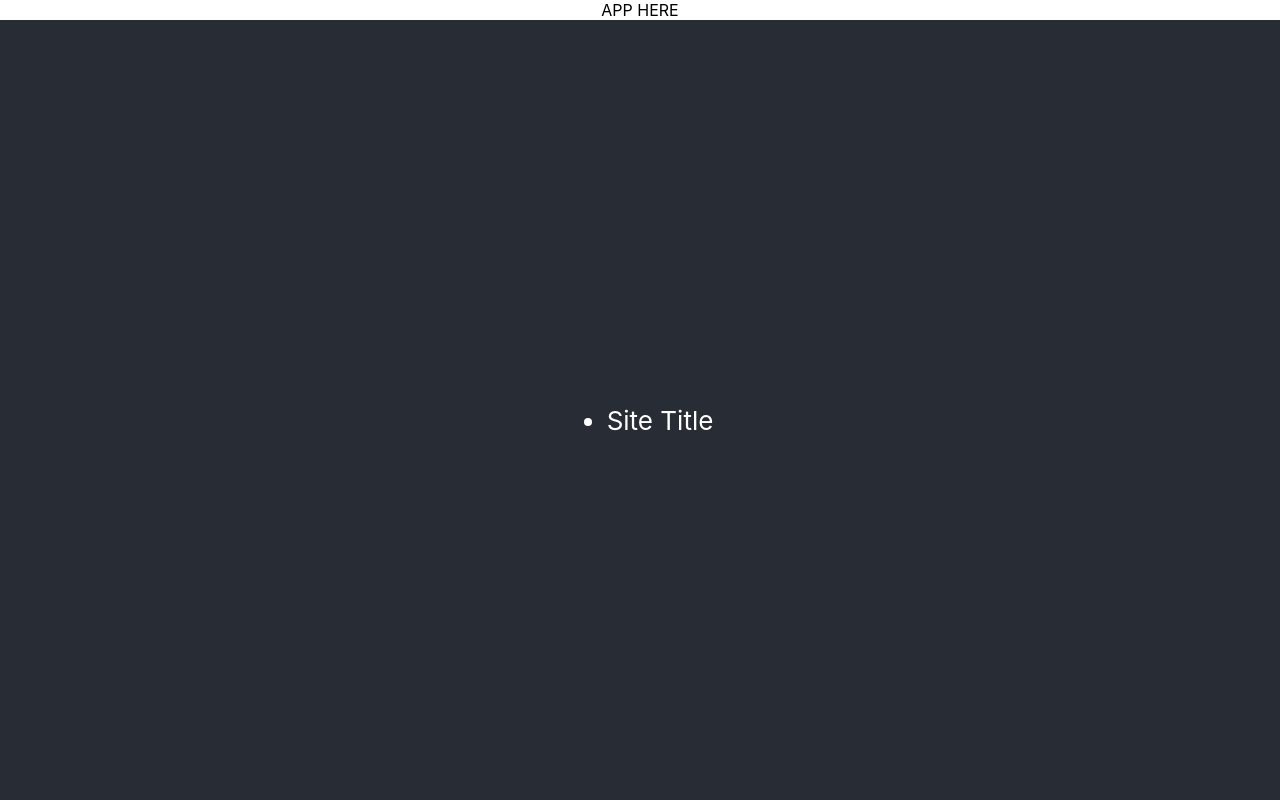
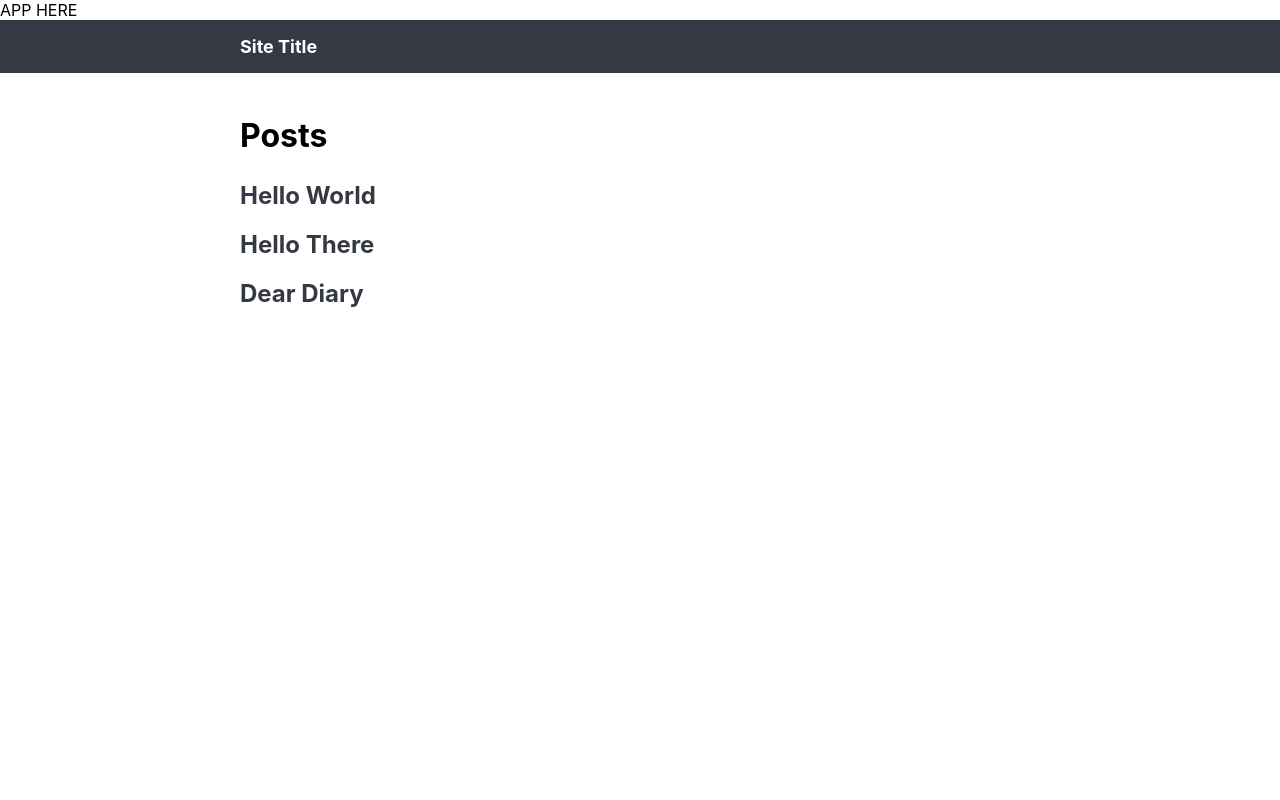
Before and after one commit to agelas/ReactBlog, a React (Create React App) app: page / in a window 1280 px wide. Shown: the top 800 px of the page. Built offline with nearby package versions, Linux system fonts and the light colour scheme.

Commit message:
Modified App.css to make things look better

```diff
--- a/src/App.css
+++ b/src/App.css
@@ -1,38 +1,130 @@
-.App {
-  text-align: center;
+.App {}
+
+  .App a {
+    color: #26738D;
+  }
+
+  .App h1 {
+    font-size: 2rem;
+  }
+
+  .App h2 {
+    color: #353944;
+  }
+
+  .App h3 a {
+    color: #353944;
+  }
+
+  .App .container {
+    max-width: 800px;
+    margin: 0 auto;
+  }
+
+.App-header {
+  background-color: #353944;
+  color: #fff;
+  font-size: calc(10px + 1vmin);
+  padding: 1rem;
 }
 
-.App-logo {
-  height: 40vmin;
-  pointer-events: none;
+  .App-header a {
+    color:#fff;
+    font-weight: normal;
+  }
+  .App-header ul {
+    padding: 0;
+  }
+
+  .App-header li {
+    list-style: none;
+    display: inline;
+    padding: 1rem;
+    font-weight: bold;
+  }
+
+  .App-header li:first-child {
+    padding-left: 0;
+  }
+
+.App article {
+  padding: 1rem;
 }
 
-@media (prefers-reduced-motion: no-preference) {
-  .App-logo {
-    animation: App-logo-spin infinite 20s linear;
+  .App article ul {
+    margin: 0;
+    padding: 0;
   }
-}
 
-.App-header {
-  background-color: #282c34;
-  min-height: 100vh;
-  display: flex;
-  flex-direction: column;
-  align-items: center;
-  justify-content: center;
-  font-size: calc(10px + 2vmin);
-  color: white;
-}
+  .App article ul li {
+    list-style: none;
+  }
+
+  .App article h3 {
+    font-size: calc(14px + 2vmin);
+  }
 
 .App-link {
   color: #61dafb;
 }
 
-@keyframes App-logo-spin {
-  from {
-    transform: rotate(0deg);
+.App-message {
+  background-color: #55A9D6;
+  color: white;
+  padding: 2rem 1rem;
+  text-shadow: 0 1px 0 #444;
+}
+
+  .App-message.saved {
+    background: #51BB7A;
   }
-  to {
-    transform: rotate(360deg);
+
+  .App-message.deleted {
+    background: #FF3F69;
   }
+
+
+ .App form {
+  padding: 1rem;
 }
+
+  .App form input {
+    border: 1px solid #ccc;
+    padding: .3rem;
+  }
+
+  .App form label {
+    display: block;
+    padding: .5rem 0;
+  }
+
+  .App form input#form-title {
+    min-width: calc(100% - 20px);
+    padding: 10px;
+    font-size: 1rem;
+  }
+
+  .App form .ql-editor {
+    min-height: 4rem;
+  }
+
+  .App form button[type="submit"] {
+    border: 1px #ccc solid;
+    background: white;
+    font-size: 1rem;
+    padding: .5rem 1rem;
+  }
+  .App form button[type="submit"]:hover {
+    cursor: pointer;
+  }
+
+.App button.linkLike {
+  border: none;
+  font-size: inherit;
+  color: #26738D;
+  text-decoration: underline;
+}
+
+  .App button.linkLike:hover {
+     cursor: pointer;
+  }
```
